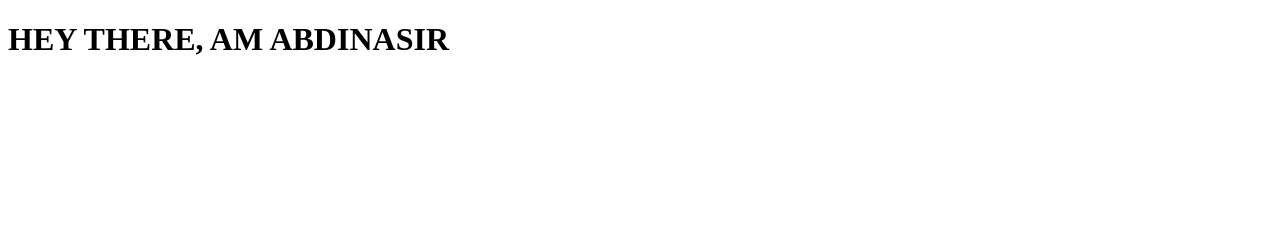
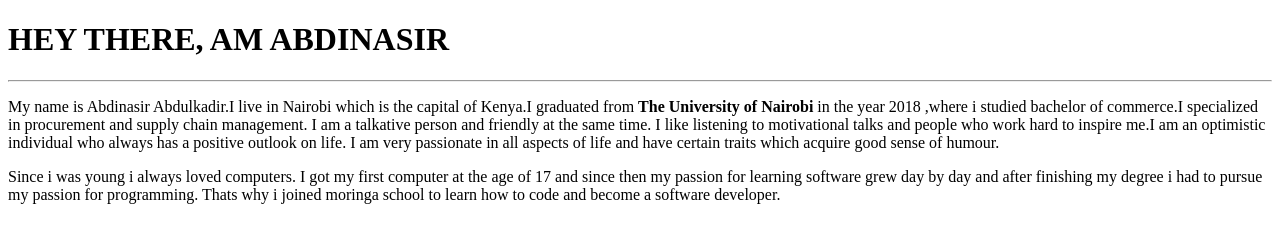
Before and after one commit to nasirabdulkadir91/Abduls-portifolio, a plain HTML site: page index.html in a window 1280 px wide. Drawn offline with Linux system fonts and the light colour scheme.

Commit message:
add intro paragraph

```diff
--- a/index.html
+++ b/index.html
@@ -6,6 +6,12 @@
     </head>
     <body>
         <h1>HEY THERE, AM ABDINASIR</h1>
+        <hr/>
+    <p>My name is Abdinasir Abdulkadir.I live in Nairobi which is the capital of Kenya.I graduated from <strong>The University of Nairobi</strong> in the year 2018 ,where i studied bachelor of commerce.I specialized in procurement and supply chain management. I am a talkative person and friendly at the same time. I like listening to motivational talks and people who work hard to inspire me.I am an optimistic individual who always has a positive outlook on life. I am very passionate in all aspects of life and have certain traits which acquire good sense of humour.</p>
+    <p>Since i was young i always loved computers. I got my first computer at the age of 17 and since then my passion for learning software grew day by day and after finishing my degree i had to pursue my passion for programming. Thats why i joined moringa school to learn how to code and become a software developer.</p>
+    <br/>
+    <br/>
+    <br/>
 
 
 
```
